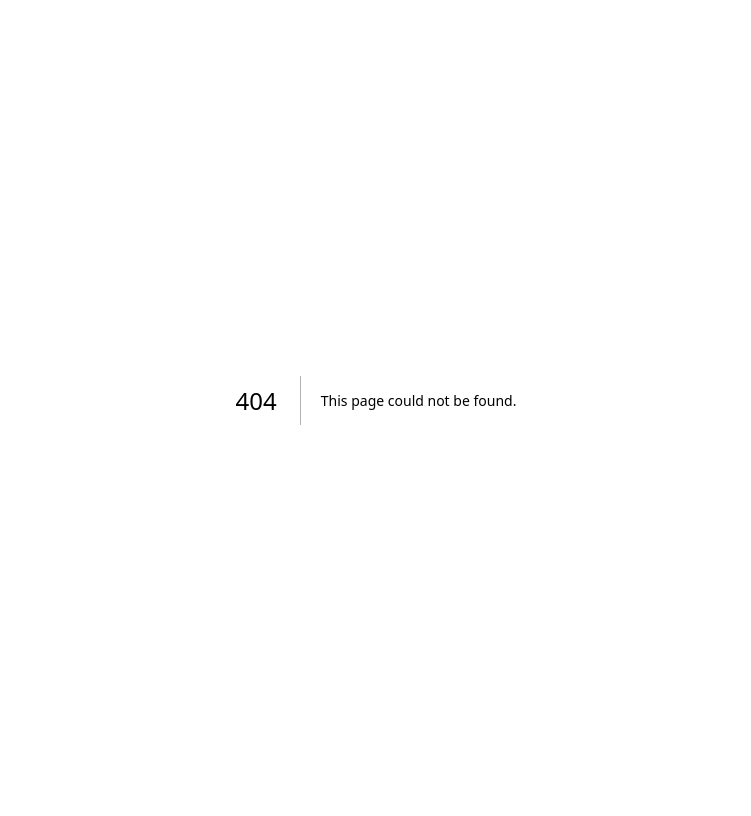
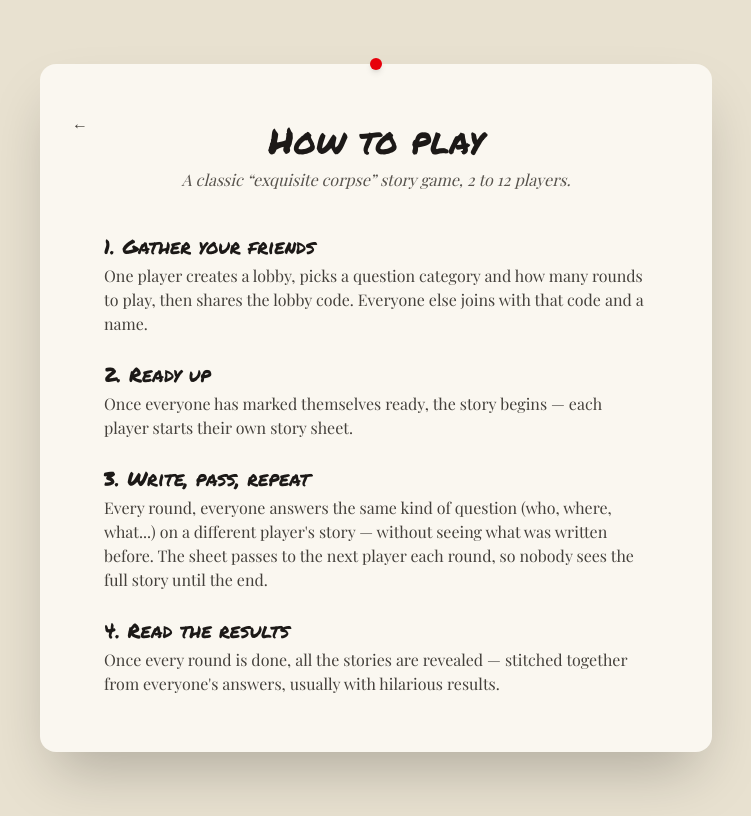
Before and after one commit to Polinovia/who-where-what, a Next.js app: page /how-to-play in a window 1280 px wide. Before the commit this address had no page. Shown: the whole page, without its empty margins (264-1015 px from the left). Built offline with nearby package versions, Linux system fonts and the light colour scheme; a web font is replaced by a local one.

Commit message:
Build the /how-to-play page
Was linked from the home page but 404'd — no page existed for it.

```diff
--- /dev/null
+++ b/app/how-to-play/page.tsx
@@ -0,0 +1,75 @@
+import Link from "next/link";
+
+export default function HowToPlayPage() {
+  return (
+    <div className="flex flex-1 items-center justify-center bg-[#e8e1d0] px-4 py-16">
+      <div className="relative w-full max-w-2xl rounded-2xl bg-[#faf7f0] px-10 py-14 shadow-[0_30px_60px_-15px_rgba(0,0,0,0.25)] sm:px-16">
+        <span
+          aria-hidden
+          className="absolute left-1/2 top-0 h-3 w-3 -translate-x-1/2 -translate-y-1/2 rounded-full bg-red-600 shadow-md"
+        />
+
+        <Link
+          href="/"
+          aria-label="Back"
+          className="absolute left-8 top-12 text-stone-700 hover:text-stone-900"
+        >
+          ←
+        </Link>
+
+        <h1 className="text-center font-[family-name:var(--font-marker)] text-4xl text-stone-900">
+          How to play
+        </h1>
+        <p className="mt-2 text-center font-[family-name:var(--font-serif)] italic text-stone-600">
+          A classic &ldquo;exquisite corpse&rdquo; story game, 2 to 12 players.
+        </p>
+
+        <div className="mt-10 flex flex-col gap-6 font-[family-name:var(--font-serif)] text-stone-700">
+          <section>
+            <h2 className="font-[family-name:var(--font-marker)] text-xl text-stone-900">
+              1. Gather your friends
+            </h2>
+            <p className="mt-1">
+              One player creates a lobby, picks a question category and how
+              many rounds to play, then shares the lobby code. Everyone else
+              joins with that code and a name.
+            </p>
+          </section>
+
+          <section>
+            <h2 className="font-[family-name:var(--font-marker)] text-xl text-stone-900">
+              2. Ready up
+            </h2>
+            <p className="mt-1">
+              Once everyone has marked themselves ready, the story begins —
+              each player starts their own story sheet.
+            </p>
+          </section>
+
+          <section>
+            <h2 className="font-[family-name:var(--font-marker)] text-xl text-stone-900">
+              3. Write, pass, repeat
+            </h2>
+            <p className="mt-1">
+              Every round, everyone answers the same kind of question (who,
+              where, what...) on a different player&apos;s story — without seeing
+              what was written before. The sheet passes to the next player
+              each round, so nobody sees the full story until the end.
+            </p>
+          </section>
+
+          <section>
+            <h2 className="font-[family-name:var(--font-marker)] text-xl text-stone-900">
+              4. Read the results
+            </h2>
+            <p className="mt-1">
+              Once every round is done, all the stories are revealed —
+              stitched together from everyone&apos;s answers, usually with
+              hilarious results.
+            </p>
+          </section>
+        </div>
+      </div>
+    </div>
+  );
+}
```
